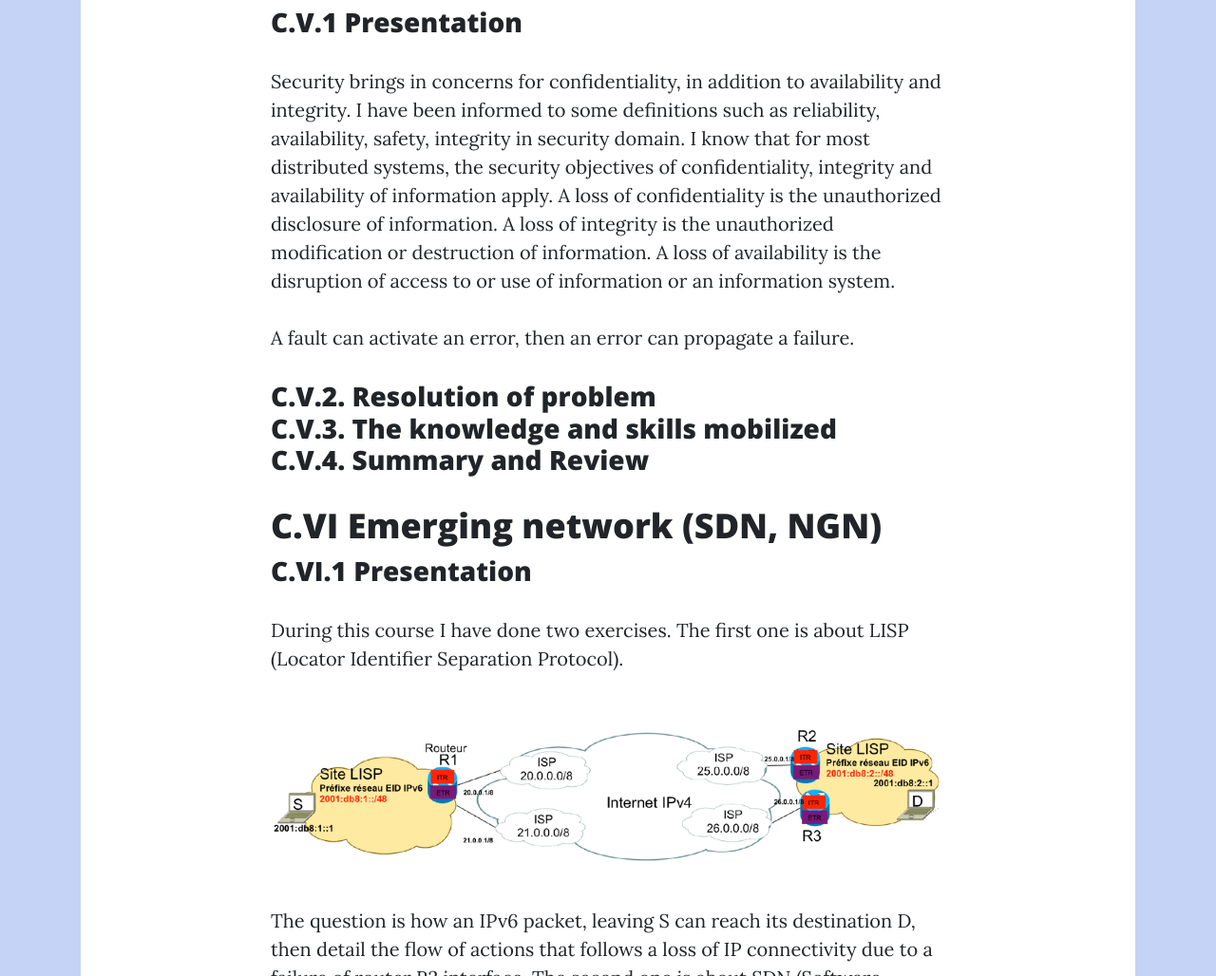
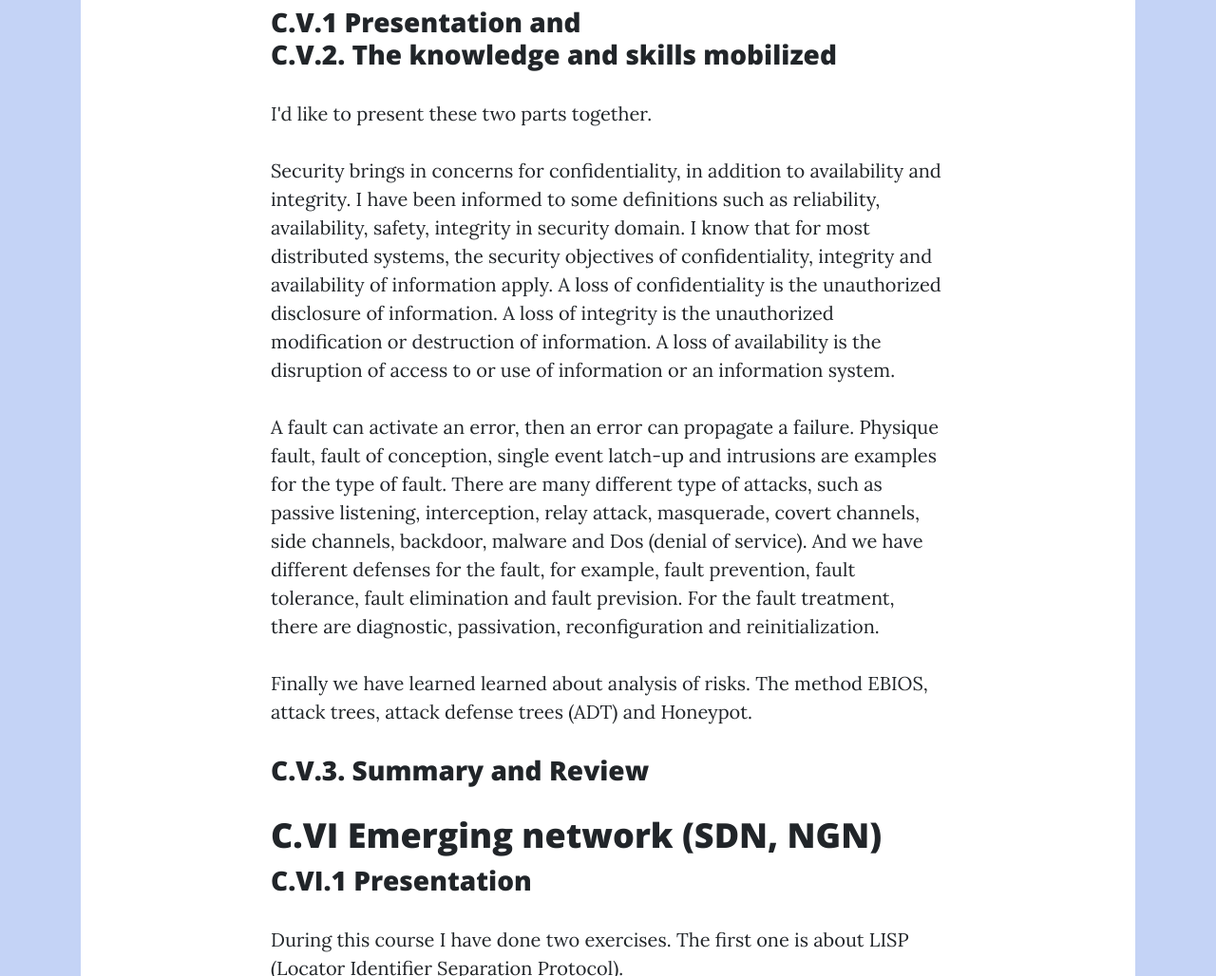
Before and after one commit to CHENTing0902/Portfolio, a website: page technical.html in a window 1280 px wide. Shown: the part 7858-8886 px from the top of the page at 95% size. Drawn offline with nearby package versions, Linux system fonts and the light colour scheme.

Commit message:
add the presentation and the skills parts for security

```diff
--- a/technical.html
+++ b/technical.html
@@ -231,7 +231,11 @@
             </p>
 
             <a id="Security for network of connected objects"><h2 class="post-title">C.V Security for network of connected objects</h2></a>
-            <h3>C.V.1 Presentation</h3>
+            <h3>C.V.1 Presentation and </h3>
+              <h3>C.V.2. The knowledge and skills mobilized</h3>
+              <p>
+                I'd like to present these two parts together.
+              </p>
               <p>
                 Security brings in concerns for confidentiality, in addition to availability and integrity.
                 I have been informed to some definitions such as reliability, availability, safety, integrity in security domain.
@@ -242,12 +246,16 @@
               </p>
               <p>
                 A fault can activate an error, then an error can propagate a failure.
+                Physique fault, fault of conception, single event latch-up and intrusions are examples for the type of fault.
+                There are many different type of attacks, such as passive listening, interception, relay attack, masquerade, covert channels, side channels, backdoor, malware and Dos (denial of service).
+                And we have different defenses for the fault, for example, fault prevention, fault tolerance, fault elimination and fault prevision.
+                For the fault treatment, there are diagnostic, passivation, reconfiguration and reinitialization.
               </p>
-            <h3>C.V.2. Resolution of problem</h3>
+              <p>
+                Finally we have learned learned about analysis of risks. The method EBIOS, attack trees, attack defense trees (ADT) and Honeypot.
+              </p>
 
-            <h3>C.V.3. The knowledge and skills mobilized</h3>
-
-            <h3>C.V.4. Summary and Review</h3>
+            <h3>C.V.3. Summary and Review</h3>
 
 
             <a id="Emerging network (SDN, NGN)"><h2 class="post-title">C.VI Emerging network (SDN, NGN)</h2></a>
```
